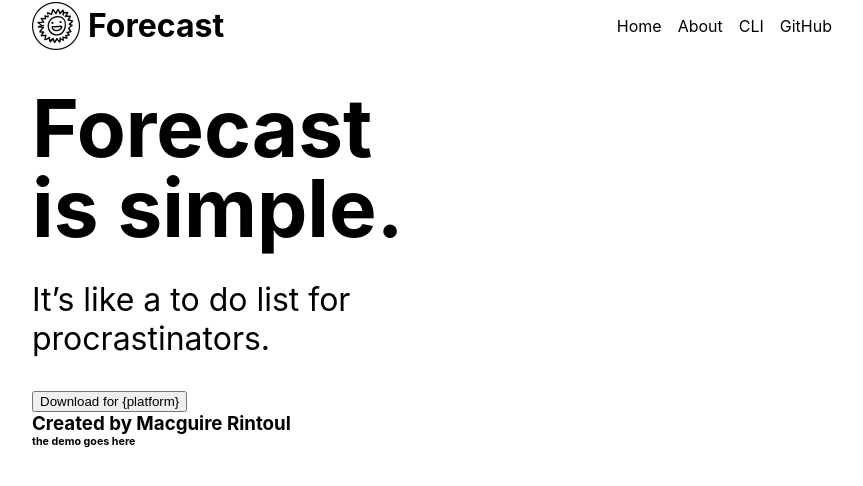
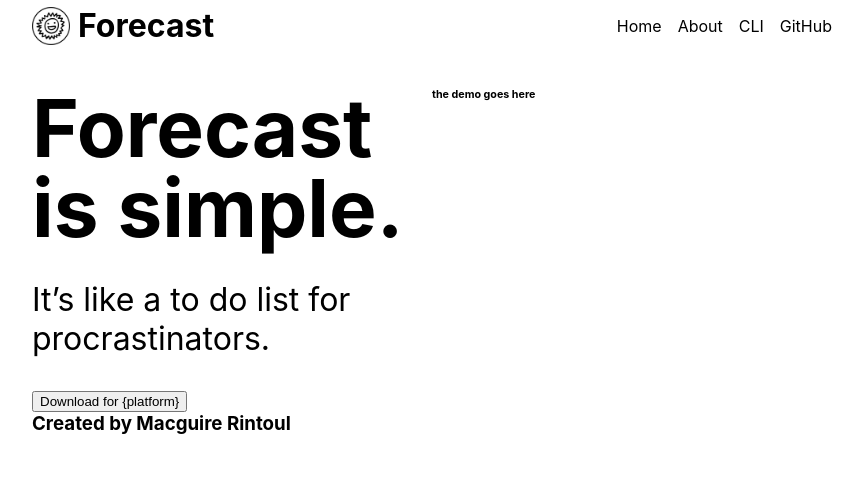
Before and after one commit to macguirerintoul/forecast.macguire.me, a Nuxt app: page / in a window 1280 px wide. Shown: the top 486 px of the page, without its empty margins (208-1071 px from the left). Built offline with nearby package versions, Linux system fonts and the light colour scheme.

Commit message:
fix index layout

```diff
--- a/components/Navigation.vue
+++ b/components/Navigation.vue
@@ -2,7 +2,7 @@
   <nav class="navbar" role="navigation" aria-label="main navigation">
     <div class="navbar-brand">
       <nuxt-link class="navbar-item" to="/">
-        <img id="logo-icon" src="/icon.png" width="48" />
+        <img id="logo-icon" src="/icon.png" width="38" />
         <span id="logo-text">Forecast</span>
       </nuxt-link>
 
--- a/layouts/index.vue
+++ b/layouts/index.vue
@@ -1,11 +1,13 @@
 <template>
   <div id="container">
     <Navigation />
-    <div style="width: 50%">
-      <nuxt />
-    </div>
-    <div style="width: 50%">
-      <h6>the demo goes here</h6>
+    <div id="index-showcase">
+      <div style="width: 50%">
+        <nuxt />
+      </div>
+      <div style="width: 50%">
+        <h6>the demo goes here</h6>
+      </div>
     </div>
   </div>
 </template>
@@ -20,3 +22,9 @@ export default {
   },
 }
 </script>
+
+<style lang="scss" scoped>
+#index-showcase {
+  display: flex;
+}
+</style>
```
